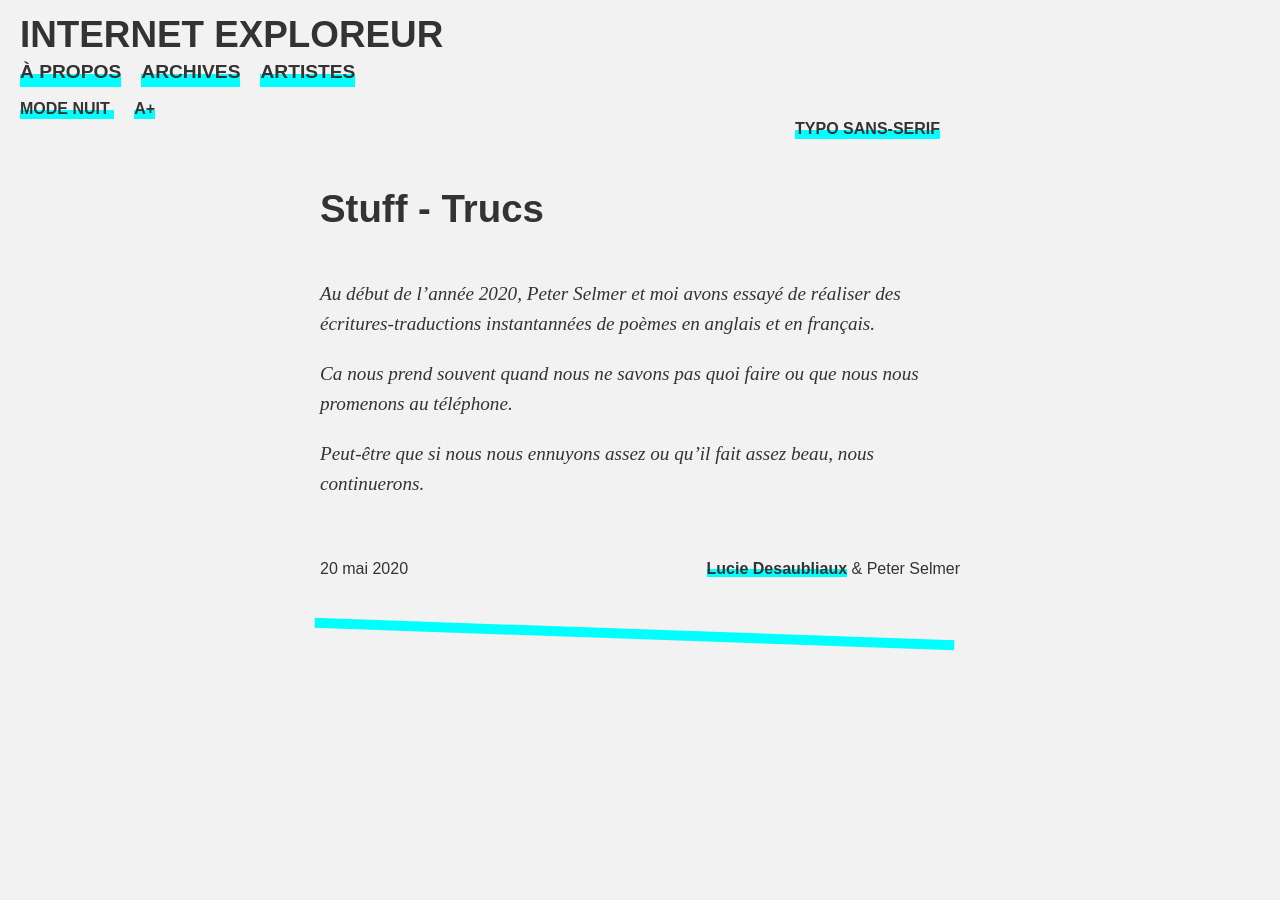
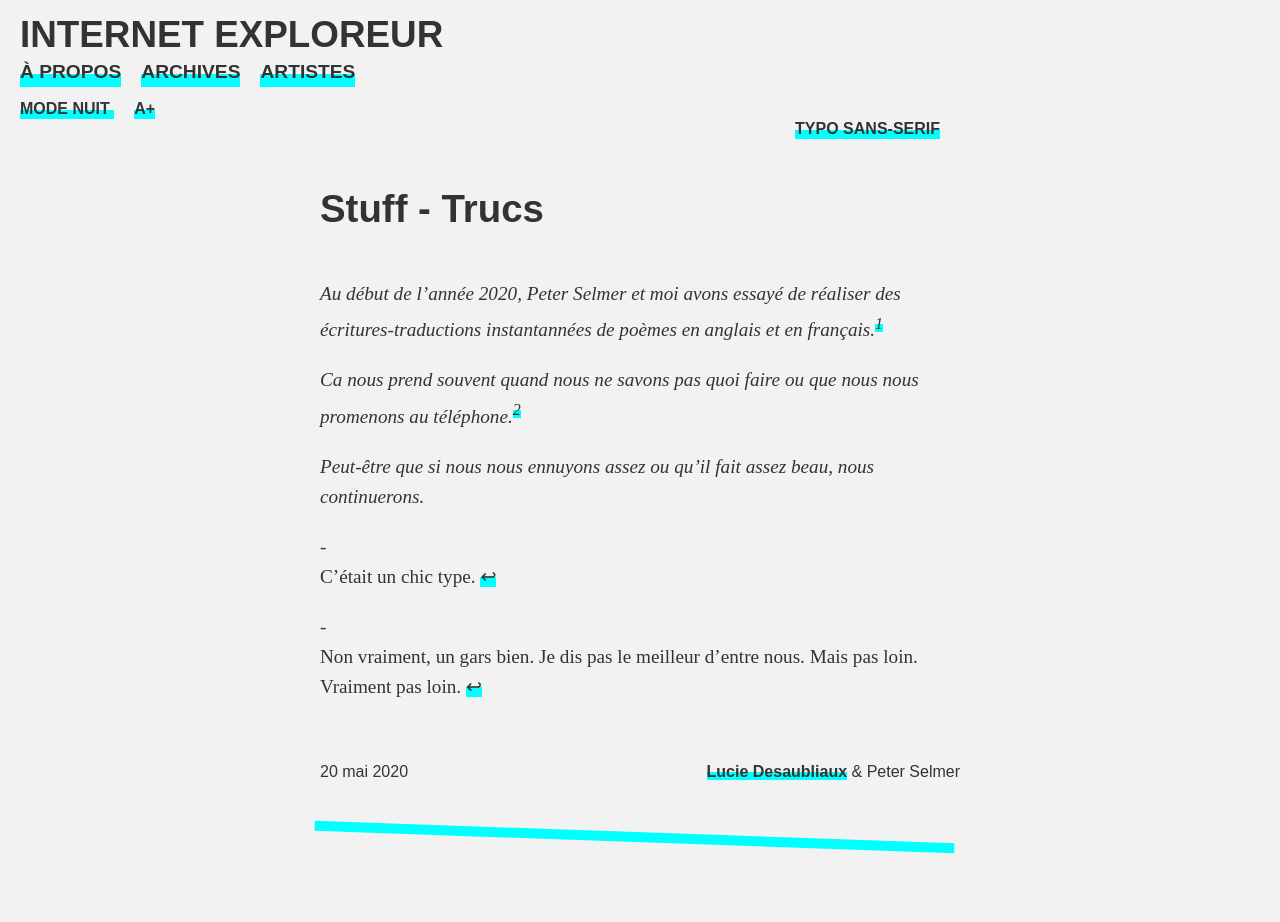
Before and after one commit to PQuod/Maipo, a Jekyll site: the page built from _posts/2020-05-20-trucs.md, in a window 1280 px wide. Built offline with Jekyll 4.4.1, drawn with Linux system fonts in a browser that asks for light colours; before the commit the page ends 900 px from its top, so only the background shows below that.

Commit message:
Update 2020-05-20-trucs.md

```diff
--- a/_posts/2020-05-20-trucs.md
+++ b/_posts/2020-05-20-trucs.md
@@ -6,8 +6,15 @@ categories: Desaubliaux-Lucie
 colab: Peter Selmer
 ---
 
-*Au début de l'année 2020, Peter Selmer et moi avons essayé de réaliser des écritures-traductions instantannées de poèmes en anglais et en français.*
+*Au début de l'année 2020, Peter Selmer et moi avons essayé de réaliser des écritures-traductions instantannées de poèmes en anglais et en français.[^1]*
 
-*Ca nous prend souvent quand nous ne savons pas quoi faire ou que nous nous promenons au téléphone.*
+[^1]: C'était un chic type.
+
+*Ca nous prend souvent quand nous ne savons pas quoi faire ou que nous nous promenons au téléphone.[^bignote]*
+
+[^bignote]: Non vraiment, un gars bien.
+    Je dis pas le meilleur d'entre nous.
+    Mais pas loin.
+    Vraiment pas loin.
 
 *Peut-être que si nous nous ennuyons assez ou qu'il fait assez beau, nous continuerons.*
```
